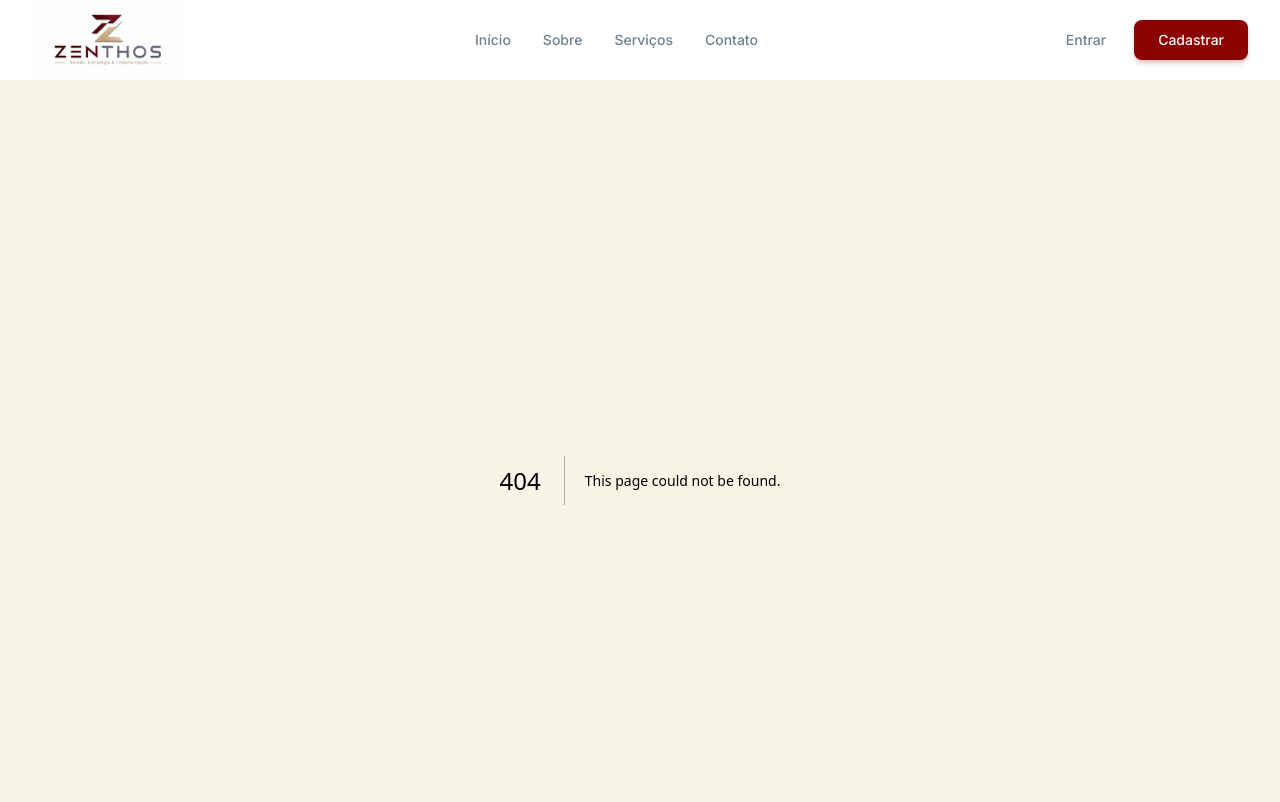
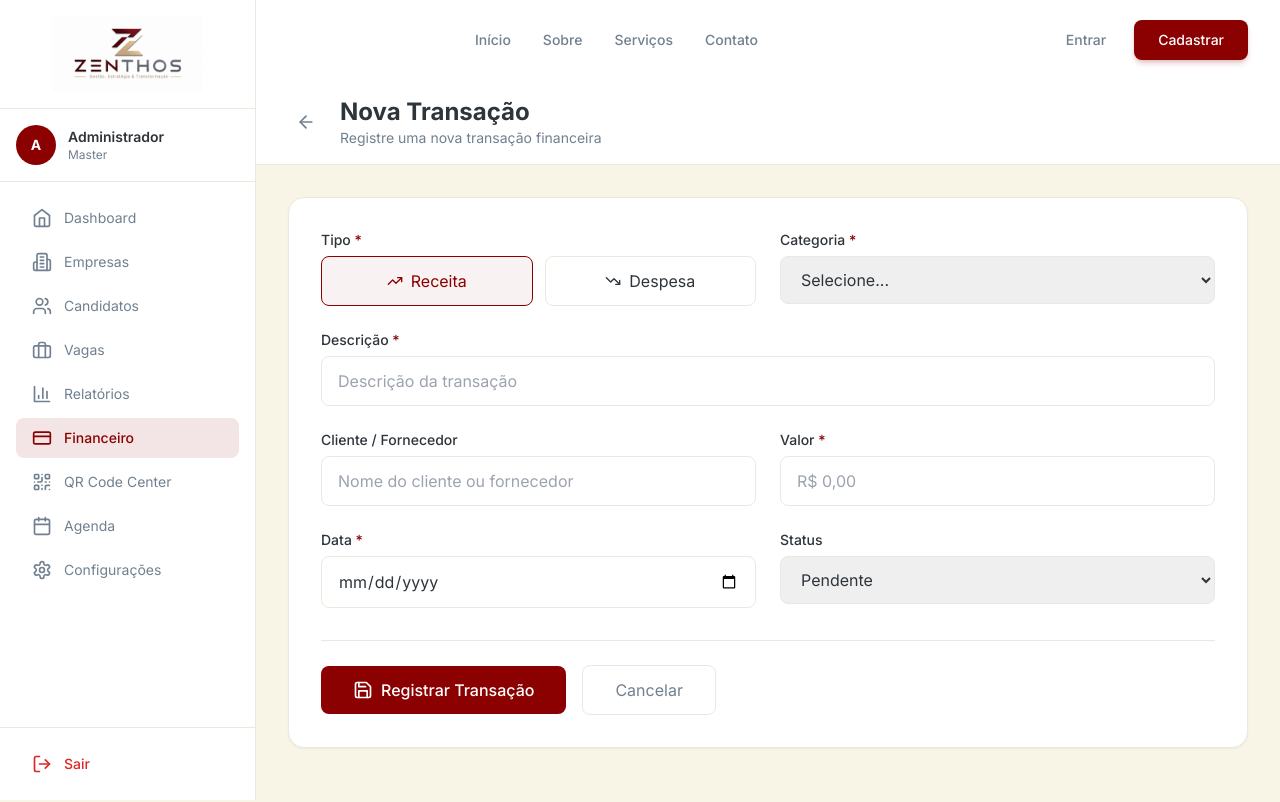
Before and after one commit to trivoroficial/consult_recruit, a Next.js app: page /admin/financeiro/nova-transacao in a window 1280 px wide. Before the commit this address had no page. Shown: the top 802 px of the page. Built offline with nearby package versions, Linux system fonts and the light colour scheme; sample sign-in values are in the browser's storage; a web font is replaced by a local one.

Commit message:
Add Nova Transacao page for financial transactions

```diff
--- /dev/null
+++ b/src/app/(dashboard)/admin/financeiro/nova-transacao/page.tsx
@@ -0,0 +1,145 @@
+'use client'
+
+import { useState } from 'react'
+import { useRouter } from 'next/navigation'
+import { SidebarAdmin } from '@/components/dashboard/SidebarAdmin'
+import { DashboardFooter } from '@/components/dashboard/DashboardFooter'
+import { DollarSign, ArrowLeft, Save, CheckCircle, TrendingUp, TrendingDown } from 'lucide-react'
+
+export default function NovaTransacao() {
+  const router = useRouter()
+  const [loading, setLoading] = useState(false)
+  const [success, setSuccess] = useState(false)
+  const [form, setForm] = useState({
+    tipo: 'receita',
+    categoria: '',
+    descricao: '',
+    cliente: '',
+    valor: '',
+    data: '',
+    status: 'pendente'
+  })
+
+  const handleSubmit = (e: React.FormEvent) => {
+    e.preventDefault()
+    setLoading(true)
+    setTimeout(() => {
+      setLoading(false)
+      setSuccess(true)
+      setTimeout(() => router.push('/admin/financeiro'), 2000)
+    }, 1500)
+  }
+
+  return (
+    <div className="min-h-screen bg-[#F8F4E6] flex flex-col">
+      <SidebarAdmin />
+
+      <div className="flex-1 ml-64 flex flex-col min-h-screen">
+        <header className="bg-white border-b border-[#E8EAE0] px-8 py-4 flex items-center justify-between">
+          <div className="flex items-center gap-4">
+            <button onClick={() => router.push('/admin/financeiro')} className="p-2 hover:bg-[#F8F4E6] rounded-lg transition">
+              <ArrowLeft className="h-5 w-5 text-[#708090]" />
+            </button>
+            <div>
+              <h1 className="text-2xl font-bold text-[#2D343A]">Nova Transação</h1>
+              <p className="text-sm text-[#708090]">Registre uma nova transação financeira</p>
+            </div>
+          </div>
+        </header>
+
+        <div className="flex-1 p-8">
+          {success ? (
+            <div className="bg-white rounded-2xl shadow-sm border border-[#E8EAE0] p-12 text-center">
+              <div className="w-20 h-20 bg-green-100 rounded-full flex items-center justify-center mx-auto mb-4">
+                <CheckCircle className="h-10 w-10 text-green-600" />
+              </div>
+              <h2 className="text-2xl font-bold text-[#2D343A]">Transação registrada com sucesso!</h2>
+              <p className="text-[#708090] mt-2">A transação foi adicionada ao financeiro.</p>
+            </div>
+          ) : (
+            <form onSubmit={handleSubmit} className="bg-white rounded-2xl shadow-sm border border-[#E8EAE0] p-8">
+              <div className="grid grid-cols-1 md:grid-cols-2 gap-6">
+                <div>
+                  <label className="block text-sm font-medium text-[#2D343A] mb-1.5">
+                    Tipo <span className="text-[#8B0000]">*</span>
+                  </label>
+                  <div className="grid grid-cols-2 gap-3">
+                    <button type="button" onClick={() => setForm({...form, tipo: 'receita'})} className={`py-3 px-4 rounded-lg border transition flex items-center justify-center gap-2 ${form.tipo === 'receita' ? 'border-[#8B0000] bg-[#8B0000]/5 text-[#8B0000]' : 'border-[#E8EAE0] hover:bg-[#F8F4E6]'}`}>
+                      <TrendingUp className="h-4 w-4" /> Receita
+                    </button>
+                    <button type="button" onClick={() => setForm({...form, tipo: 'despesa'})} className={`py-3 px-4 rounded-lg border transition flex items-center justify-center gap-2 ${form.tipo === 'despesa' ? 'border-[#8B0000] bg-[#8B0000]/5 text-[#8B0000]' : 'border-[#E8EAE0] hover:bg-[#F8F4E6]'}`}>
+                      <TrendingDown className="h-4 w-4" /> Despesa
+                    </button>
+                  </div>
+                </div>
+                <div>
+                  <label className="block text-sm font-medium text-[#2D343A] mb-1.5">
+                    Categoria <span className="text-[#8B0000]">*</span>
+                  </label>
+                  <select required className="w-full px-4 py-3 border border-[#E8EAE0] rounded-lg focus:outline-none focus:ring-2 focus:ring-[#8B0000] transition" value={form.categoria} onChange={(e) => setForm({...form, categoria: e.target.value})}>
+                    <option value="">Selecione...</option>
+                    <option value="recrutamento">Recrutamento</option>
+                    <option value="consultoria">Consultoria</option>
+                    <option value="treinamento">Treinamento</option>
+                    <option value="marketing">Marketing</option>
+                    <option value="infraestrutura">Infraestrutura</option>
+                    <option value="prestadores">Prestadores</option>
+                    <option value="impostos">Impostos</option>
+                    <option value="outros">Outros</option>
+                  </select>
+                </div>
+                <div className="md:col-span-2">
+                  <label className="block text-sm font-medium text-[#2D343A] mb-1.5">
+                    Descrição <span className="text-[#8B0000]">*</span>
+                  </label>
+                  <input type="text" required className="w-full px-4 py-3 border border-[#E8EAE0] rounded-lg focus:outline-none focus:ring-2 focus:ring-[#8B0000] transition" value={form.descricao} onChange={(e) => setForm({...form, descricao: e.target.value})} placeholder="Descrição da transação" />
+                </div>
+                <div>
+                  <label className="block text-sm font-medium text-[#2D343A] mb-1.5">
+                    Cliente / Fornecedor
+                  </label>
+                  <input type="text" className="w-full px-4 py-3 border border-[#E8EAE0] rounded-lg focus:outline-none focus:ring-2 focus:ring-[#8B0000] transition" value={form.cliente} onChange={(e) => setForm({...form, cliente: e.target.value})} placeholder="Nome do cliente ou fornecedor" />
+                </div>
+                <div>
+                  <label className="block text-sm font-medium text-[#2D343A] mb-1.5">
+                    Valor <span className="text-[#8B0000]">*</span>
+                  </label>
+                  <input type="text" required className="w-full px-4 py-3 border border-[#E8EAE0] rounded-lg focus:outline-none focus:ring-2 focus:ring-[#8B0000] transition" value={form.valor} onChange={(e) => setForm({...form, valor: e.target.value})} placeholder="R$ 0,00" />
+                </div>
+                <div>
+                  <label className="block text-sm font-medium text-[#2D343A] mb-1.5">
+                    Data <span className="text-[#8B0000]">*</span>
+                  </label>
+                  <input type="date" required className="w-full px-4 py-3 border border-[#E8EAE0] rounded-lg focus:outline-none focus:ring-2 focus:ring-[#8B0000] transition" value={form.data} onChange={(e) => setForm({...form, data: e.target.value})} />
+                </div>
+                <div>
+                  <label className="block text-sm font-medium text-[#2D343A] mb-1.5">
+                    Status
+                  </label>
+                  <select className="w-full px-4 py-3 border border-[#E8EAE0] rounded-lg focus:outline-none focus:ring-2 focus:ring-[#8B0000] transition" value={form.status} onChange={(e) => setForm({...form, status: e.target.value})}>
+                    <option value="pendente">Pendente</option>
+                    <option value="pago">Pago</option>
+                    <option value="atrasado">Atrasado</option>
+                    <option value="cancelado">Cancelado</option>
+                  </select>
+                </div>
+              </div>
+
+              <div className="flex items-center gap-4 mt-8 pt-6 border-t border-[#E8EAE0]">
+                <button type="submit" disabled={loading} className="px-8 py-3 bg-[#8B0000] text-white rounded-lg hover:bg-[#700000] transition font-medium flex items-center gap-2 disabled:opacity-50">
+                  <Save className="h-5 w-5" />
+                  {loading ? 'Registrando...' : 'Registrar Transação'}
+                </button>
+                <button type="button" onClick={() => router.push('/admin/financeiro')} className="px-8 py-3 border border-[#E8EAE0] rounded-lg hover:bg-[#F8F4E6] transition text-[#708090]">
+                  Cancelar
+                </button>
+              </div>
+            </form>
+          )}
+        </div>
+
+        <DashboardFooter />
+      </div>
+    </div>
+  )
+}
```
